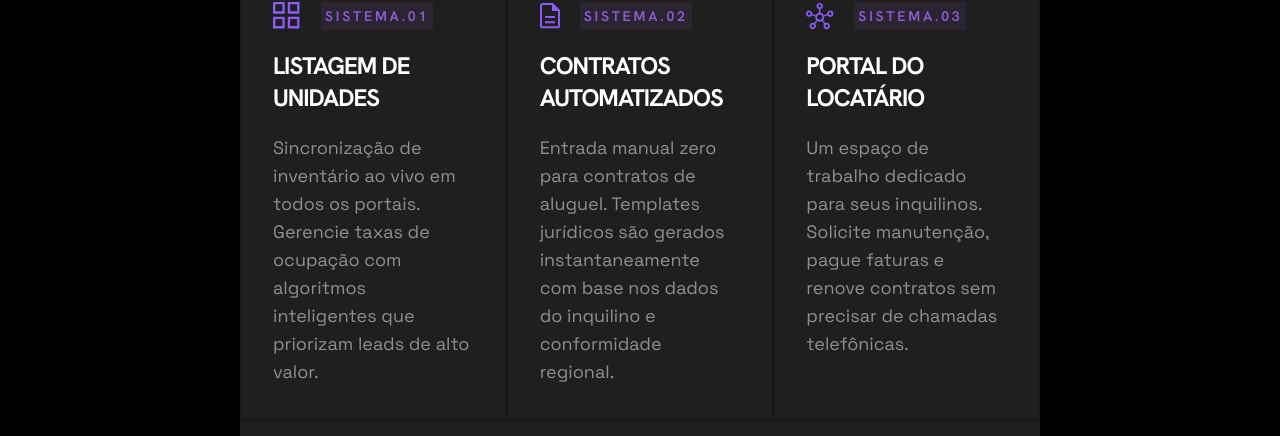
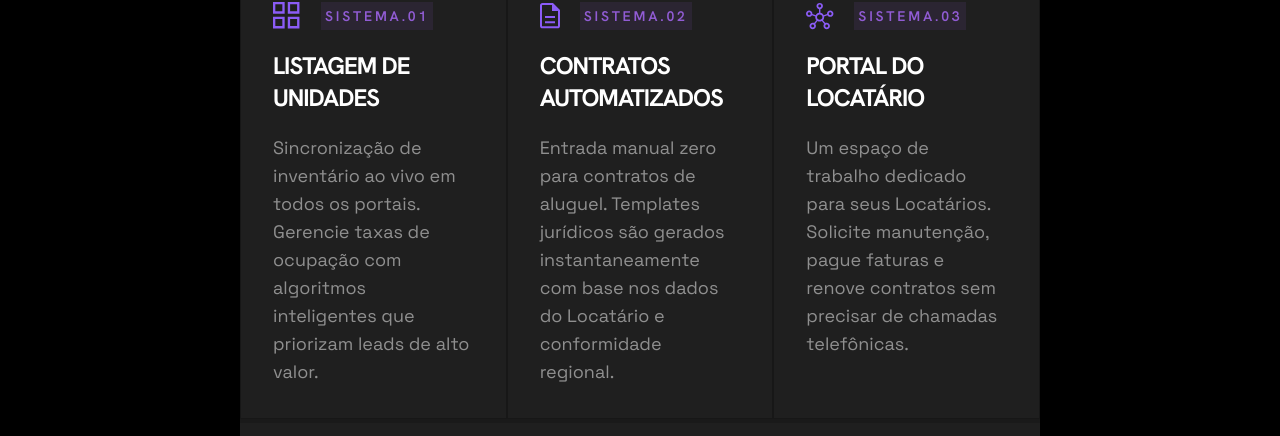
Before and after one commit to Artur-Santana/romma, a Next.js app: page / in a window 1280 px wide. Shown: the part 1397-1833 px from the top of the page. Built offline with nearby package versions, Linux system fonts and the light colour scheme.

Commit message:
fix(landing): 🐛 add img alt attributes + terminologia Locatário

```diff
--- a/src/app/page.js
+++ b/src/app/page.js
@@ -78,7 +78,7 @@ export default function Home() {
                 <div className="p-8 bg-background border border-neutral/25">
                   <div className="flex flex-col gap-5">
                     <div className= "text-primary-hover font-headline-hanken font-semibold text-sm tracking-[0.2em] flex gap-5">
-                      <img src="/icon_qr_01.svg" className="w-7"></img>
+                      <img src="/icon_qr_01.svg" alt="" className="w-7"></img>
                       <span className="bg-primary-hover/10 p-1">SISTEMA.01</span>
                     </div>
                     <div className="text-white font-bold tracking-[-1px] text-xl md:text-2xl">LISTAGEM DE UNIDADES</div>
@@ -93,14 +93,14 @@ export default function Home() {
                 <div className="p-8 bg-background border border-neutral/25">
                   <div className="flex flex-col gap-5">
                     <div className= "text-primary-hover font-headline-hanken font-semibold text-sm tracking-[0.2em] flex gap-5">
-                      <img src="/icon_doc_02.svg" className="w-5"></img>
+                      <img src="/icon_doc_02.svg" alt="" className="w-5"></img>
                       <span className="bg-primary-hover/10 p-1">SISTEMA.02</span>
                     </div>
                     <div className="text-white font-bold tracking-[-1px] text-xl md:text-2xl">CONTRATOS AUTOMATIZADOS</div>
                     <div>
                       <p className="font-body text-white/50 tracking-[0] text-lg wrap-normal">Entrada manual zero para contratos de aluguel.
                         Templates jurídicos são gerados instantaneamente
-                        com base nos dados do inquilino e conformidade
+                        com base nos dados do Locatário e conformidade
                         regional.
                       </p>
                     </div>
@@ -109,13 +109,13 @@ export default function Home() {
                 <div className="p-8 bg-background border border-neutral/25">
                   <div className="flex flex-col gap-5">
                     <div className= "text-primary-hover font-headline-hanken font-semibold text-sm tracking-[0.2em] flex gap-5">
-                      <img src="/icon_conect_03.svg" className="w-7"></img>
+                      <img src="/icon_conect_03.svg" alt="" className="w-7"></img>
                       <span className="bg-primary-hover/10 p-1">SISTEMA.03</span>
                     </div>
                     <div className="text-white font-bold tracking-[-1px] text-xl md:text-2xl">PORTAL DO LOCATÁRIO</div>
                     <div>
                       <p className="font-body text-white/50 tracking-[0] text-lg wrap-normal">Um espaço de trabalho dedicado para seus
-                        inquilinos. Solicite manutenção, pague faturas e
+                        Locatários. Solicite manutenção, pague faturas e
                         renove contratos sem precisar de chamadas
                         telefônicas.
                       </p>
@@ -125,7 +125,7 @@ export default function Home() {
                 <div className="p-8 bg-background">
                   <div className="flex flex-col gap-5">
                     <div className= "text-primary-hover font-headline-hanken font-semibold text-sm tracking-[0.2em] flex gap-5">
-                      <img src="/icon_graph_04.svg" className="w-7"></img>
+                      <img src="/icon_graph_04.svg" alt="" className="w-7"></img>
                       <span className="bg-primary-hover/10 p-1">SISTEMA.04</span>
                     </div>
                     <div className="text-white font-bold tracking-[-1px] text-xl md:text-2xl">PAINEL DO PROPRIETÁRIO</div>
@@ -163,7 +163,7 @@ export default function Home() {
                       <span className="font-headline-hanken font-bold tracking-[1.5px] text-sm text-primary-hover">+12.4% ESTE MÊS</span>
                     </div>
                     <div>
-                      <img className="w-full" src="/data_regional_demand_graph.png"></img>
+                      <img className="w-full" src="/data_regional_demand_graph.png" alt="Gráfico de demanda regional"></img>
                     </div>
                   </div>
                 </div>
```
